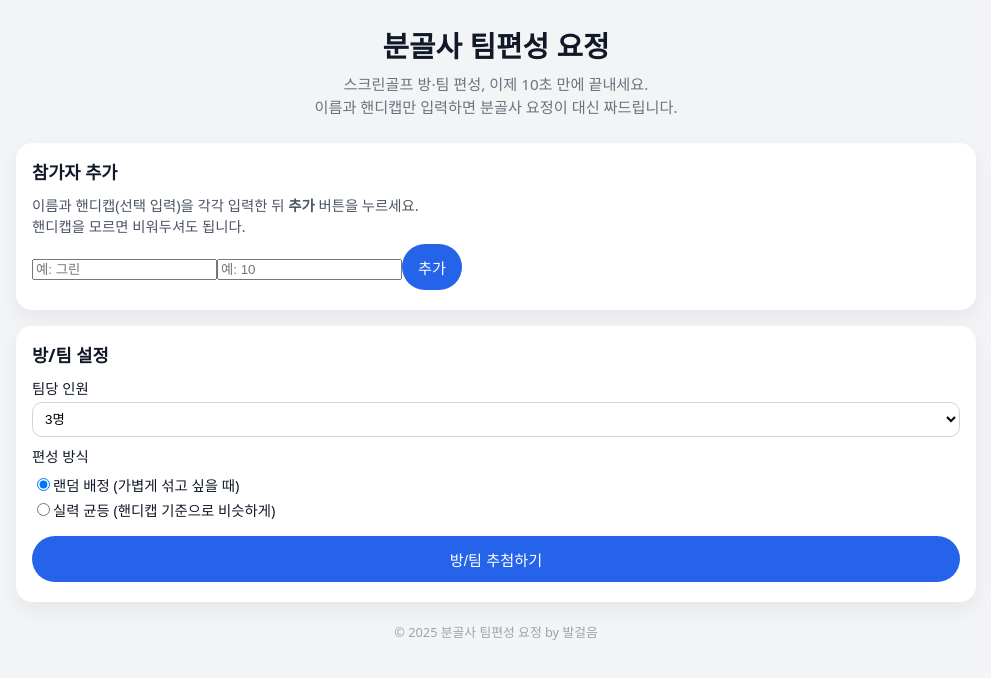
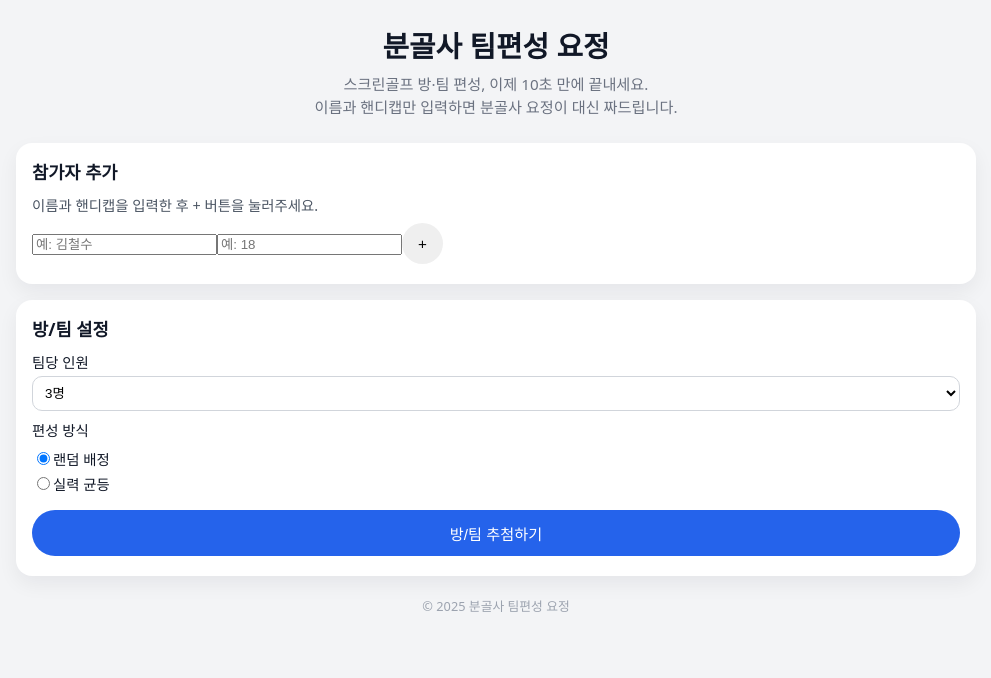
Before and after one commit to wellbi1112/bungolsa-team, a React (Vite) app: page / in a window 1280 px wide. Shown: the top 678 px of the page, without its empty margins (144-1135 px from the left). Built offline with nearby package versions, Linux system fonts and the light colour scheme.

Commit message:
이름/핸디캡 칸 분리 + 팀편성 요정 UI 적용

```diff
--- a/src/App.tsx
+++ b/src/App.tsx
@@ -87,28 +87,22 @@ function calcAverageHandicap(team: Team): number | null {
 }
 
 const App: React.FC = () => {
-  // ✅ 초기 참가자 리스트를 비워둠
   const [players, setPlayers] = useState<Player[]>([]);
-
-  // 새 참가자 입력용 상태
   const [newName, setNewName] = useState<string>("");
   const [newHandicap, setNewHandicap] = useState<string>("");
 
-  // 팀 편성 옵션 & 결과 상태
   const [teamSize, setTeamSize] = useState<number>(3);
   const [mode, setMode] = useState<Mode>("random");
+
   const [teams, setTeams] = useState<Team[] | null>(null);
   const [teamNames, setTeamNames] = useState<string[]>([]);
   const [error, setError] = useState<string | null>(null);
   const [copyMessage, setCopyMessage] = useState<string | null>(null);
 
-  const totalPlayers =
-    teams?.reduce((acc, team) => acc + team.length, 0) ?? 0;
+  const totalPlayers = teams?.reduce((acc, t) => acc + t.length, 0) ?? 0;
 
-  // 참가자 추가
   const addPlayer = () => {
-    const trimmedName = newName.trim();
-    if (!trimmedName) {
+    if (!newName.trim()) {
       setError("이름을 입력해주세요.");
       return;
     }
@@ -119,8 +113,8 @@ const App: React.FC = () => {
         : undefined;
 
     const newPlayer: Player = {
-      id: players.length ? players[players.length - 1].id + 1 : 1,
-      name: trimmedName,
+      id: players.length > 0 ? players[players.length - 1].id + 1 : 1,
+      name: newName.trim(),
       handicap: handicapValue,
     };
 
@@ -130,50 +124,35 @@ const App: React.FC = () => {
     setError(null);
   };
 
-  // 참가자 삭제
   const removePlayer = (id: number) => {
     setPlayers(players.filter((p) => p.id !== id));
   };
 
-  // 팀 만들기
   const handleMakeTeams = () => {
     if (players.length === 0) {
       setError("최소 1명 이상의 참가자를 추가해주세요.");
-      setTeams(null);
-      setTeamNames([]);
       return;
     }
-    if (teamSize <= 0) {
-      setError("팀당 인원을 1명 이상으로 설정해주세요.");
-      setTeams(null);
-      setTeamNames([]);
-      return;
-    }
-    setError(null);
-    setCopyMessage(null);
 
     let result: Team[];
-    if (mode === "balanced") {
-      result = makeBalancedTeams(players, teamSize);
-    } else {
-      result = makeRandomTeams(players, teamSize);
-    }
+
+    if (mode === "balanced") result = makeBalancedTeams(players, teamSize);
+    else result = makeRandomTeams(players, teamSize);
 
     setTeams(result);
     setTeamNames(generateTeamNames(result.length));
+    setError(null);
+    setCopyMessage(null);
   };
 
-  // 결과만 초기화 (참가자 리스트는 유지)
   const handleReset = () => {
     setTeams(null);
     setTeamNames([]);
     setCopyMessage(null);
-    setError(null);
   };
 
-  // 결과 복사 (카카오톡 공유용)
   const handleCopyResults = async () => {
-    if (!teams || teams.length === 0) return;
+    if (!teams) return;
 
     const lines: string[] = [];
     lines.push("[분골사 팀편성 요정 결과]");
@@ -181,30 +160,27 @@ const App: React.FC = () => {
     lines.push("");
 
     teams.forEach((team, idx) => {
-      const name = teamNames[idx] || `방/팀 ${idx + 1}`;
+      const name = teamNames[idx];
       const avg = calcAverageHandicap(team);
+      const avgText = avg !== null ? ` (평균 HCP ${avg.toFixed(1)})` : "";
+
+      lines.push(`■ ${name}${avgText}`);
       lines.push(
-        `■ ${name}${avg !== null ? ` (평균 HCP ${avg.toFixed(1)})` : ""}`
-      );
-      const members = team
+        team
           .map((p) =>
             p.handicap != null ? `${p.name}(HCP ${p.handicap})` : p.name
           )
-        .join(", ");
-      lines.push(members);
+          .join(", ")
+      );
       lines.push("");
     });
 
-    const text = lines.join("\n");
-
     try {
-      await navigator.clipboard.writeText(text);
-      setCopyMessage("결과가 복사되었습니다. 카카오톡에 붙여넣기 해주세요.");
-    } catch (e) {
+      await navigator.clipboard.writeText(lines.join("\n"));
+      setCopyMessage("복사 완료! 카카오톡에 붙여넣기 해주세요.");
+    } catch (err) {
       setCopyMessage("자동 복사가 지원되지 않습니다. 직접 복사해주세요.");
     }
-
-    setTimeout(() => setCopyMessage(null), 5000);
   };
 
   return (
@@ -213,37 +189,31 @@ const App: React.FC = () => {
         <h1>분골사 팀편성 요정</h1>
         <p className="subtitle">
           스크린골프 방·팀 편성, 이제 10초 만에 끝내세요.
-          <br />
-          이름과 핸디캡만 입력하면 분골사 요정이 대신 짜드립니다.
+          <br />이름과 핸디캡만 입력하면 분골사 요정이 대신 짜드립니다.
         </p>
       </header>
 
       <main>
-        {/* 참가자 추가 섹션 */}
         <section className="card">
           <h2>참가자 추가</h2>
-          <p className="description">
-            이름과 핸디캡(선택 입력)을 각각 입력한 뒤{" "}
-            <strong>추가</strong> 버튼을 누르세요.
-            <br />
-            핸디캡을 모르면 비워두셔도 됩니다.
-          </p>
+          <p className="description">이름과 핸디캡을 입력한 후 + 버튼을 눌러주세요.</p>
 
           <div className="player-input-row">
             <input
               type="text"
-              placeholder="예: 그린"
+              placeholder="예: 김철수"
               value={newName}
               onChange={(e) => setNewName(e.target.value)}
             />
             <input
               type="number"
-              placeholder="예: 10"
+              placeholder="예: 18"
               value={newHandicap}
               onChange={(e) => setNewHandicap(e.target.value)}
             />
-            <button className="primary" onClick={addPlayer}>
-              추가
+
+            <button className="add-icon-btn" onClick={addPlayer}>
+              +
             </button>
           </div>
 
@@ -256,10 +226,7 @@ const App: React.FC = () => {
                     <span className="handicap"> (HCP {p.handicap})</span>
                   )}
                 </span>
-                <button
-                  className="ghost-button"
-                  onClick={() => removePlayer(p.id)}
-                >
+                <button className="ghost-button" onClick={() => removePlayer(p.id)}>
                   삭제
                 </button>
               </li>
@@ -267,9 +234,9 @@ const App: React.FC = () => {
           </ul>
         </section>
 
-        {/* 팀 설정 섹션 */}
         <section className="card">
           <h2>방/팀 설정</h2>
+
           <div className="form-row">
             <label>팀당 인원</label>
             <select
@@ -288,20 +255,19 @@ const App: React.FC = () => {
               <label>
                 <input
                   type="radio"
-                  value="random"
                   checked={mode === "random"}
                   onChange={() => setMode("random")}
                 />
-                랜덤 배정 (가볍게 섞고 싶을 때)
+                랜덤 배정
               </label>
+
               <label>
                 <input
                   type="radio"
-                  value="balanced"
                   checked={mode === "balanced"}
                   onChange={() => setMode("balanced")}
                 />
-                실력 균등 (핸디캡 기준으로 비슷하게)
+                실력 균등
               </label>
             </div>
           </div>
@@ -312,6 +278,7 @@ const App: React.FC = () => {
             <button className="primary" onClick={handleMakeTeams}>
               방/팀 추첨하기
             </button>
+
             {teams && (
               <button className="secondary" onClick={handleReset}>
                 초기화
@@ -320,64 +287,48 @@ const App: React.FC = () => {
           </div>
         </section>
 
-        {/* 결과 섹션 */}
         {teams && (
           <section className="card">
             <h2>추첨 결과</h2>
             <p className="summary">
-              총 <strong>{totalPlayers}</strong>명,{" "}
-              <strong>{teams.length}</strong>개 방/팀으로 추첨되었습니다.
+              총 {totalPlayers}명, {teams.length}개 방/팀
             </p>
 
-            <div className="results-actions">
-              <button
-                className="secondary fullwidth"
-                onClick={handleCopyResults}
-              >
-                결과 복사하기 (카카오톡 공유용)
+            <button className="secondary fullwidth" onClick={handleCopyResults}>
+              결과 복사하기
             </button>
-              {copyMessage && (
-                <p className="copy-message">{copyMessage}</p>
-              )}
+
+            {copyMessage && <p className="copy-message">{copyMessage}</p>}
+
+            <div className="teams-grid">
+              {teams.map((team, idx) => (
+                <div key={idx} className="team-card">
+                  <div className="team-header">
+                    <strong className="team-name">{teamNames[idx]}</strong>
+                    <span className="team-meta">
+                      {calcAverageHandicap(team)?.toFixed(1) ?? "-"}
+                    </span>
                   </div>
 
-            <div className="teams-grid">
-              {teams.map((team, idx) => {
-                const avg = calcAverageHandicap(team);
-                const label = teamNames[idx] || `방/팀 ${idx + 1}`;
-                return (
-                  <div key={idx} className="team-card">
-                    <div className="team-header">
-                      <span className="team-name">{label}</span>
-                      {avg !== null && (
-                        <span className="team-meta">
-                          평균 핸디캡 {avg.toFixed(1)}
-                        </span>
-                      )}
-                    </div>
                   <ul className="player-list">
                     {team.map((p) => (
                       <li key={p.id}>
                         {p.name}
                         {p.handicap != null && (
-                            <span className="handicap">
-                              {" "}
-                              (HCP {p.handicap})
-                            </span>
+                          <span className="handicap"> (HCP {p.handicap})</span>
                         )}
                       </li>
                     ))}
                   </ul>
                 </div>
-                );
-              })}
+              ))}
             </div>
           </section>
         )}
       </main>
 
       <footer className="footer">
-        <span>© {new Date().getFullYear()} 분골사 팀편성 요정 by 발걸음</span>
+        © {new Date().getFullYear()} 분골사 팀편성 요정
       </footer>
     </div>
   );
```
Lines whose indentation alone changed are shown as unchanged.
